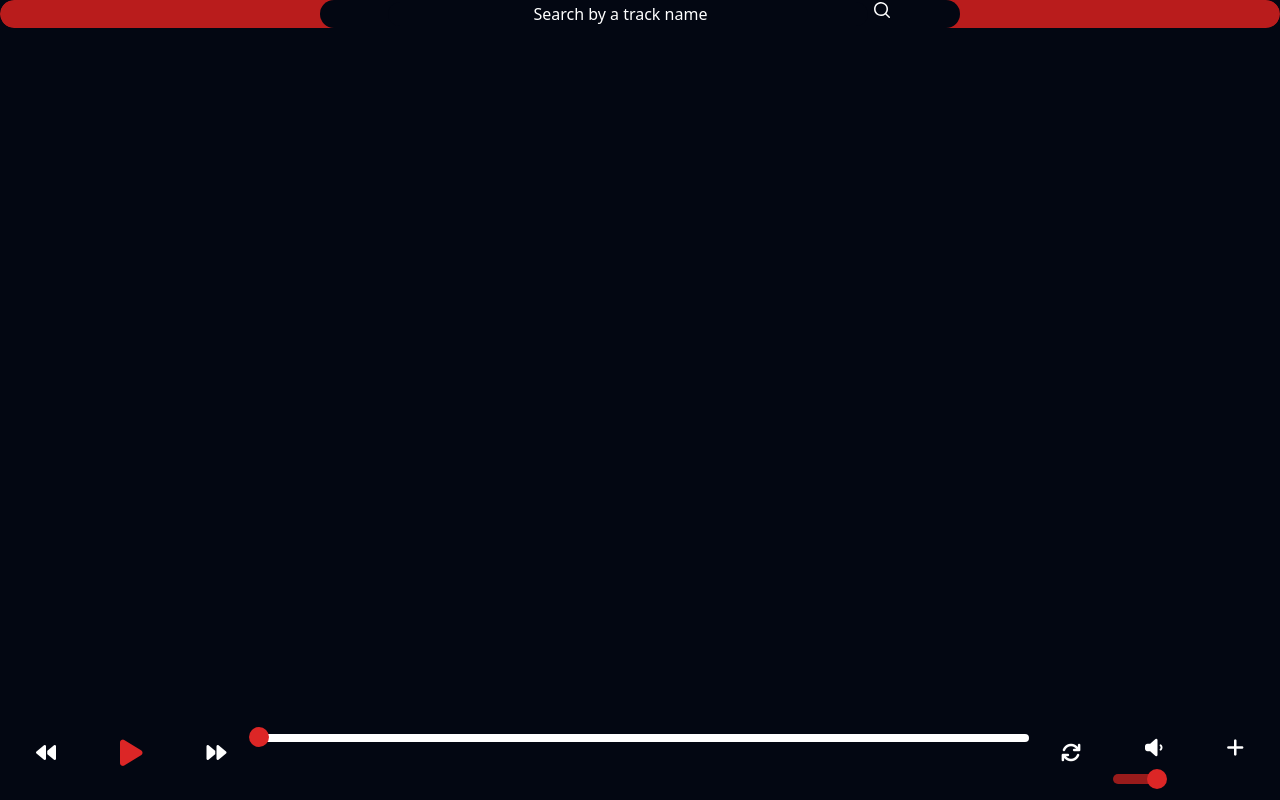
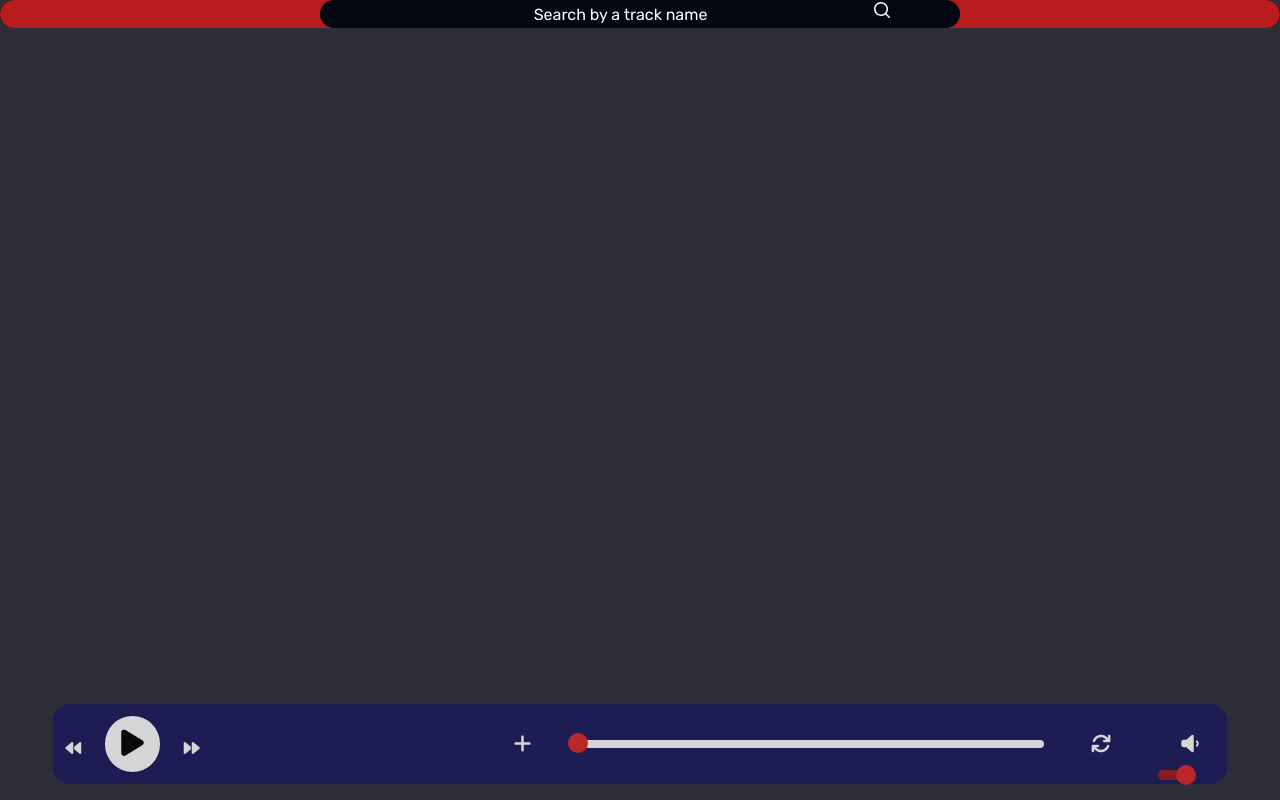
Before and after one commit to Cod3Andy/realPlayer, a SvelteKit app: page / in a window 1280 px wide. Built offline with nearby package versions, Linux system fonts and the light colour scheme.

Commit message:
UI progress

```diff
--- a/src/app.css
+++ b/src/app.css
@@ -1,27 +1,28 @@
-@import url('https://fonts.googleapis.com/css2?family=Raleway:ital,wght@0,100;0,200;0,300;0,400;0,500;0,600;0,700;0,800;0,900;1,100;1,200;1,300;1,400;1,500;1,600;1,700;1,800;1,900&display=swap');
+@import url('https://fonts.googleapis.com/css2?family=Rubik:ital,wght@0,300;0,400;0,500;0,600;0,700;0,800;0,900;1,300;1,400;1,500;1,600;1,700;1,800&display=swap');
+
 @tailwind base;
 @tailwind components;
 @tailwind utilities;
 
 .action-btn {
-    @apply cursor-pointer text-xl p-3 my-0 mx-5 bg-transparent rounded-full border-0 text-white hover:scale-125 hover:text-primary-200 focus:outline-none outline-none
+    @apply cursor-pointer text-xl p-3 my-0 mx-2 bg-transparent rounded-full border-0 text-white hover:scale-125 hover:text-gray-950 focus:outline-none outline-none
 }
 .action-btn-big {
-    @apply text-red-600 text-3xl
+    @apply text-black text-3xl
 }
 .playlist {
     @apply absolute left-0 h-fit w-full bg-gray-950 z-0 mt-0 rounded-2xl overflow-x-hidden overflow-y-auto
 }
 .playlist-elements {
     animation: fadeIn 1s;
-    @apply flex overflow-hidden
+    @apply flex overflow-hidden list-decimal
 }
 .playsongs {
-    @apply relative w-9/12 bg-transparent m-1 cursor-pointer text-white rounded-xl overflow-hidden
+    @apply relative w-9/12 bg-transparent m-1 cursor-pointer text-white rounded-xl font-rubik overflow-hidden float-left
 }
 .playsongs span {
     animation: playsongs1 10s ease-in-out forwards infinite;
-    @apply inline-block min-w-full whitespace-nowrap text-5xl
+    @apply inline-block min-w-full whitespace-nowrap text-xl
 }
 .progress {
     transition: width 0.1 linear;
@@ -37,7 +38,7 @@
     @apply relative w-[200px] h-[10px] bg-red-800 rounded-[30px]
 }
 .slider input {
-    @apply absolute left-[-12px] top-[-5px] w-[112px] h-5 appearance-none bg-transparent z-10
+    @apply absolute left-[-12px] top-[-5px] w-[80px] h-5 appearance-none bg-transparent z-10
 }
 .slider input::-webkit-slider-thumb {
     @apply w-5 h-5 bg-red-600 border-red-50 border-2 rounded-[50%] cursor-pointer appearance-none
--- a/src/routes/+page.svelte
+++ b/src/routes/+page.svelte
@@ -58,10 +58,10 @@
 
     function prevAudio(){
         songIndex--;
-        if(songIndex < 0) {
+        if(songIndex < 0){
             songIndex = tracks.length - 1;
         }
-        if(!isPlaying) {
+        if(!isPlaying){
             isPlaying = true;
         }
         audio.pause();
@@ -71,11 +71,11 @@
 
     function nextAudio(){
         songIndex++;
-        if(songIndex > tracks.length - 1) {
+        if(songIndex > tracks.length - 1){
             songIndex = 0;
         }
         audio.pause()
-        if(!isPlaying) {
+        if(!isPlaying){
             isPlaying = true;
         }
         audio = new Audio(URL.createObjectURL(tracks[songIndex]));
@@ -83,7 +83,7 @@
     };
 
     function setProgress(){
-        if (audio) {
+        if (audio){
             audio.currentTime = progress / 100 * audio.duration;
         }
     };
@@ -92,24 +92,22 @@
 		duration = audio.duration;
         progress = audio.currentTime * (100 / duration);
 
-		let currHrs = Math.floor((audio.currentTime / 60) / 60);
 		let currMins = Math.floor(audio.currentTime / 60);
 		let currSecs = Math.floor(audio.currentTime - currMins * 60);
 
-		let durHrs = Math.floor( (duration / 60) / 60 );
 		let durMins = Math.floor( (duration / 60) % 60 );
-		let durSecs =  Math.floor(duration - (durHrs*60*60) - (durMins * 60));
+		let durSecs =  Math.floor(duration - (durMins * 60));
 
 		if(currSecs < 10) currSecs = `0${currSecs}`;
 		if(durSecs < 10) durSecs = `0${durSecs}`;
-		if(currMins < 10) currMins = `0${currMins}`;
-		if(durMins < 10) durMins = `0${durMins}`;
+		if(currMins < 10) currMins = `${currMins}`;
+		if(durMins < 10) durMins = `${durMins}`;
 
-		if (audio.ended) {
+		if (audio.ended){
             nextAudio();
 		}
-        currTimeDisplay = `${currHrs}:${currMins}:${currSecs}`;
-        totalTimeDisplay = `${durHrs}:${durMins}:${durSecs}`;
+        currTimeDisplay = `${currMins}:${currSecs}`;
+        totalTimeDisplay = `${durMins}:${durSecs}`;
     };
 
     function filterTracks(track){
@@ -125,26 +123,32 @@
         tracks = tracks.filter(t => t !== track);
     };
 </script>
-<player class="flex overflow-hidden">
-<div class="w-full h-full absolute left-0 top-0 z-0 bg-gray-950" />
-    <navigation class="flex justify-between absolute bottom-0 w-full z-[1] mb-4 px-1">
-        <button on:click={prevAudio} class="action-btn">
+<player class="flex overflow-hidden justify-center font-rubik">
+<div class="w-full h-full absolute left-0 top-0 z-0 bg-[#2d2e37]" />
+    <navigation class="flex justify-between items-center absolute bottom-0 w-11/12 h-20 z-[1] mb-4 px-1 bg-[#1a195c] rounded-2xl opacity-80">
+        <div class="w-[150px] pl-2">
+            <button on:click={prevAudio} class="cursor-pointer text-md p-0 my-0 mx-0 bg-transparent rounded-full border-0 text-white hover:scale-125 hover:text-gray-950 focus:outline-none outline-none">
                 <i class="fas fa-backward"></i>
             </button>
             <button on:click={playPauseAudio} class="action-btn action-btn-big">
+                <div class="bg-white rounded-full px-4 py-[10px] hover:shadow-inner shadow-sm">
                     <i class="fas {isPlaying? 'fa-pause' : 'fa-play'}"></i>
+                </div>
             </button>
-        <button on:click={nextAudio} class="action-btn">
+            <button on:click={nextAudio} class="cursor-pointer text-md p-0 my-0 mx-0 bg-transparent rounded-full border-0 text-white hover:scale-125 hover:text-gray-950 focus:outline-none outline-none">
                 <i class="fas fa-forward"></i>
             </button>
-        <div class="w-2/3">
+        </div>
+        <div  class=" w-1/5 font-bold text-xl text-[#fcfcff] overflow-hidden">{isPlaying? tracks[songIndex].name : ''}</div>
+        <label for="upload" class="action-btn fa-solid fa-plus"></label>
+        <input multiple type="file" class="hidden" id="upload" on:change={handleFileInput} accept="audio/*"/>
+        <div class="w-2/5">
             <div class="flex flex-col">
-                <span class=" max-w-xl font-mono font-bold text-xl text-red-600">{isPlaying? tracks[songIndex].name : ''}</span>
-                <div class="flex justify-between text-white font-mono font-bold" >
+                <div class="flex justify-between text-[#fcfcff] font-bold" >
                     <span>{currTimeDisplay}</span> <span>{totalTimeDisplay}</span>
                 </div>
             </div>
-            <div class="relative bg-white rounded-md cursor-pointer my-3 mx-0 h-2 w-full">
+            <div class="relative max-lg:hidden max-lg: bg-[#fcfcff] rounded-md cursor-pointer my-3 mx-0 h-2 w-full">
                 <div class="progress" style="width: {progress}%"></div>
                 <input type="range" class="seek-slider" min={0} max={100} step={1} bind:value={progress} on:input={setProgress} on:timeupdate={() => updateProgress()}>
             </div>
@@ -152,22 +156,20 @@
         <button on:click={loopAudio} class="action-btn">
             <i class="fas {isLooped === true ? 'fa-arrows-rotate text-red-600 scale-150 ' : 'fa-arrows-rotate'}"></i>
         </button>
-        <div class="Volume ">
-            <button on:click={muteAudio} class="action-btn">
+        <div class="pt-[10px]">
+            <button on:click={muteAudio} class="action-btn w-[49px]">
                 <i class="fas {volume > 0.7 && volume > 0 ? 'fa-volume-high' : 'fa-volume-low'} {volume === 0 ? 'fa-volume-xmark' : ''}"></i>
             </button>
             <div class="slider" style="width: {volume * 100}%">
                 <input type="range" min={0} max={1} step={0.01} bind:value={volume} on:input={(e)=>{ audio.volume = e.target.value}}>
             </div>
         </div>
-        <label for="upload" class="action-btn fa-solid fa-plus"></label>
-        <input multiple type="file" class="hidden" id="upload" on:change={handleFileInput} accept="audio/*"/>
     </navigation>
     <div class="playlist">
         <div class="flex justify-center rounded-3xl bg-red-700 h-7">
-        <form on:submit={submitSearch} class="w-1/2 text-center rounded-3xl focus:outline-none bg-gray-950 text-white">
+        <form on:submit={submitSearch} class="w-1/2 text-center rounded-3xl focus:outline-none bg-gray-950 text-[#fcfcff]">
             <input type="search" bind:value={form.searchString}
-            class="w-9/12 text-center rounded-3xl focus:outline-none bg-gray-950 text-white placeholder-white"
+            class="w-9/12 text-center rounded-3xl focus:outline-none bg-gray-950 text-[#fcfcff] placeholder-[#fcfcff]"
             placeholder="Search by a track name"
             aria-label="Search"
             aria-describedby="button-addon1" />
@@ -191,16 +193,16 @@
         </div>
         {#each tracks as track}
         <div class="playlist-elements">
-            <div on:pointerdown={()=>{getTrack(track)}} class="playsongs">
+            <li on:pointerdown={()=>{getTrack(track)}} class="playsongs">
                 <span>{track.name}</span>
-            </div>
-            <span class="flex items-center justify-center text-white font-mono font-bold">{track.size}</span>
+            </li>
+            <span class="flex items-center justify-center text-[#fcfcff] font-mono font-bold">{track.size}</span>
             <button on:click={() => likeAudio(track)} class="fa-{isLiked? 'solid' : 'regular'} fa-heart action-btn {isLiked? 'text-4xl' : 'text-3xl'}"></button>
             <button on:click={() => deleteTrack(track)} class="fa-solid fa-xmark action-btn"></button>
         </div>
         {/each}
         {#each likedtracks as likedtrack}
-            <span class="text-white text-6xl">{likedtrack.name}</span>
+            <span class="text-[#fcfcff] text-6xl">{likedtrack.name}</span>
         {/each}
     </div>
 </player>
--- a/tailwind.config.js
+++ b/tailwind.config.js
@@ -17,7 +17,7 @@ export default {
         }
       },
       fontFamily: {
-        body: ['Raleway']
+        rubik: ['Rubik'],
       },
       display: ["group-hover"],
     },
```
Lines whose indentation alone changed are shown as unchanged.
